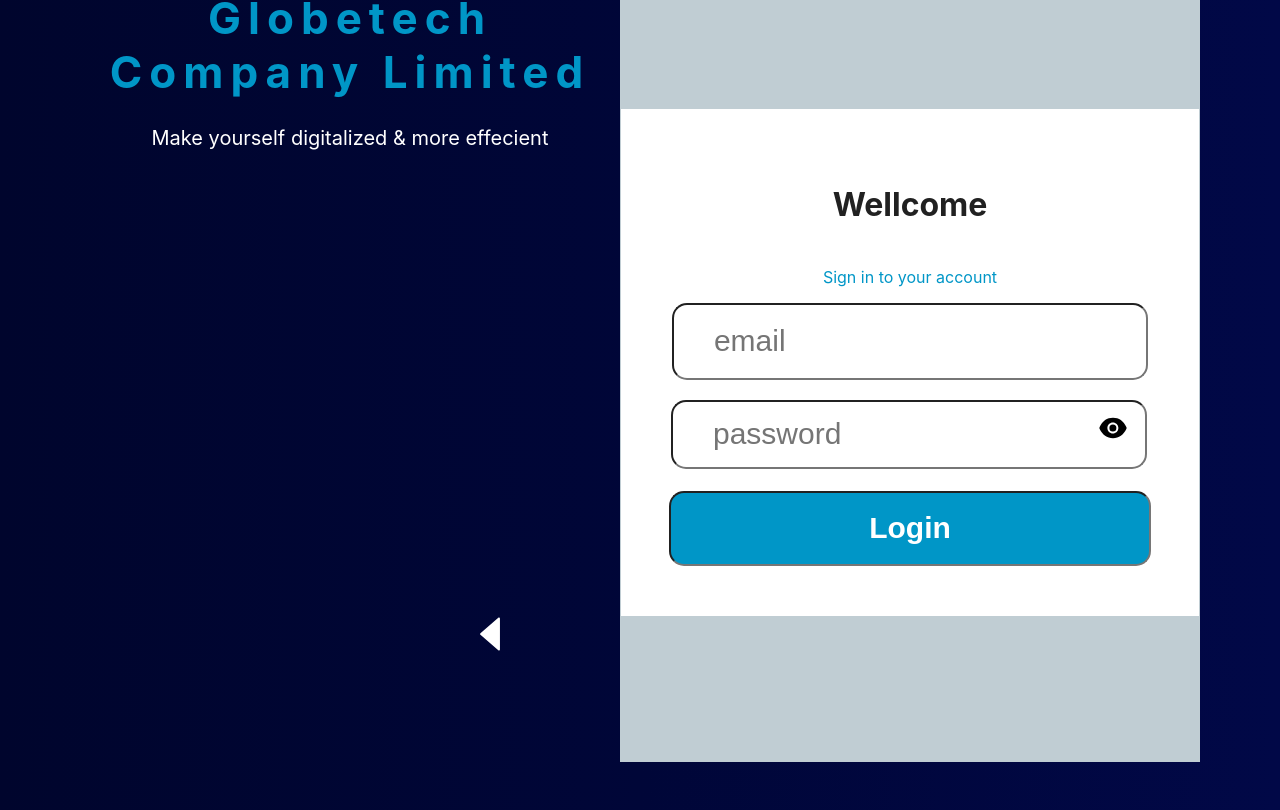
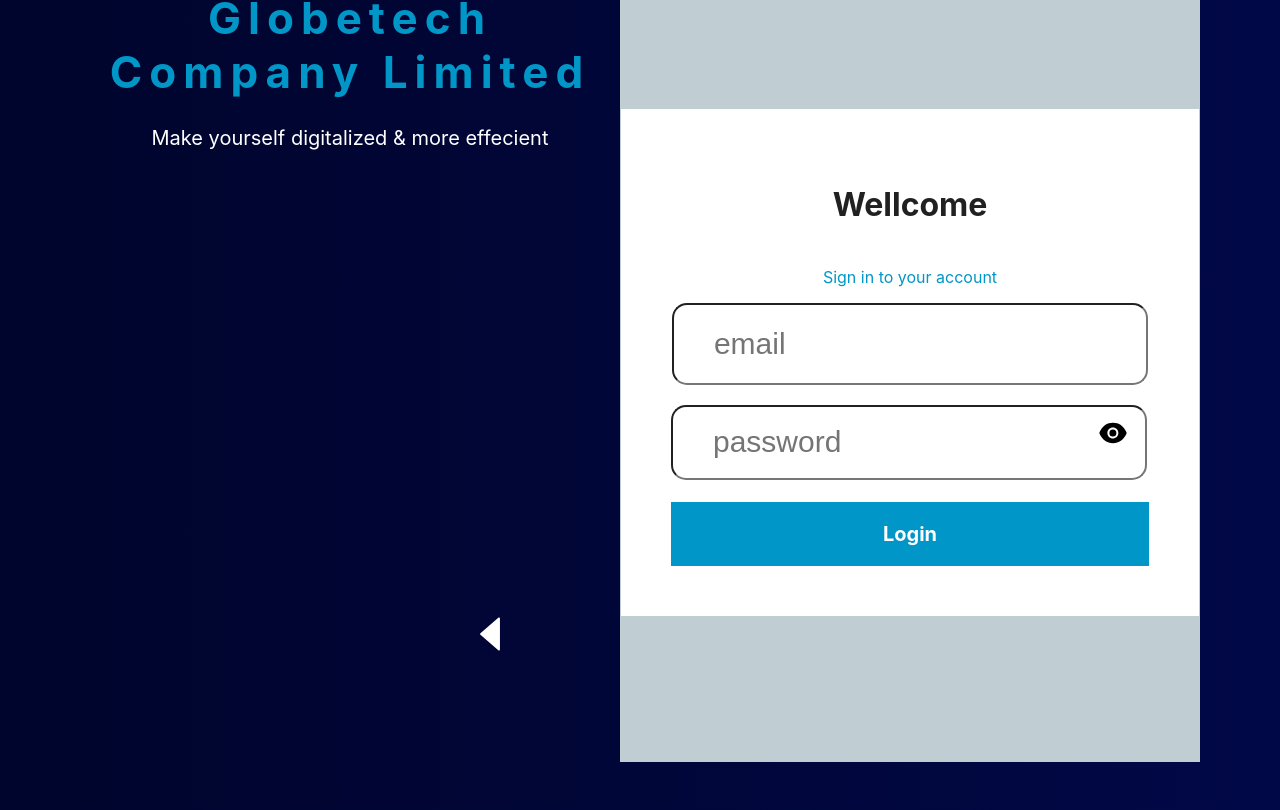
Before and after one commit to shaharia1999/Task_Dec_FRONT_End, a React (Create React App) app: page /login in a window 1280 px wide. Shown: the part 486-1296 px from the top of the page. Built offline with nearby package versions, Linux system fonts and the light colour scheme.

Commit message:
login-com

```diff
--- a/src/compunent/Login/Login.css
+++ b/src/compunent/Login/Login.css
@@ -88,6 +88,8 @@
    color: white;
    text-align: center;
    font-weight: 700;
-   padding: 0;
+   padding: 20px 0;
    width: 100%;
+   cursor: pointer;
+   font-size: 20px;
 }
--- a/src/compunent/Login/Login.js
+++ b/src/compunent/Login/Login.js
@@ -40,7 +40,7 @@ const Login = () => {
                 </span>
                 </div>
                 <br />
-                <input type='text' value='Login' className='button'/>
+                <span  className='button' readonly>Login</span>
                </form>
             </div>
            </div>
```
